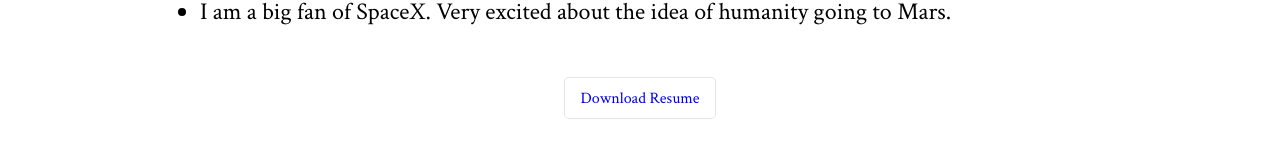
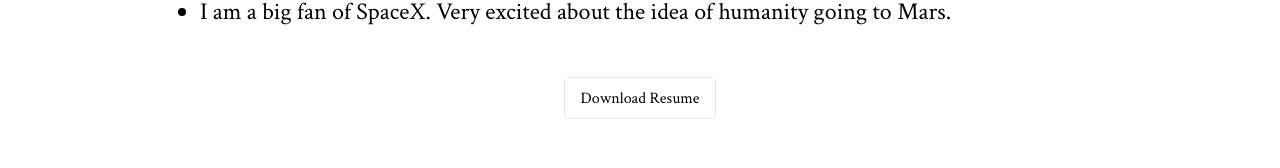
Before and after one commit to iiffd/personal-website, a React (Create React App) app: page /about in a window 1280 px wide. Shown: the part 1470-1638 px from the top of the page. Built offline with nearby package versions, Linux system fonts and the light colour scheme.

Commit message:
Button change color on hover

```diff
--- a/src/components/About/About.css
+++ b/src/components/About/About.css
@@ -17,6 +17,7 @@
   margin-bottom: 4rem;
 }
 .resume-button a {
+  color: black;
   text-decoration: none;
   box-shadow: 0 0 0 1px rgba(0,0,0,0.1);
   padding: 0.6rem 1rem;
@@ -26,5 +27,6 @@
   transition-timing-function: cubic-bezier(0.4,0,0.2, 1);
 }
 .resume-button a:hover {
+  color: #0f71a1;
   box-shadow: 0 0 0 1px rgba(0,0,0,0.1), 0 4px 4px rgba(0,0,0,0.1);
 }
```
